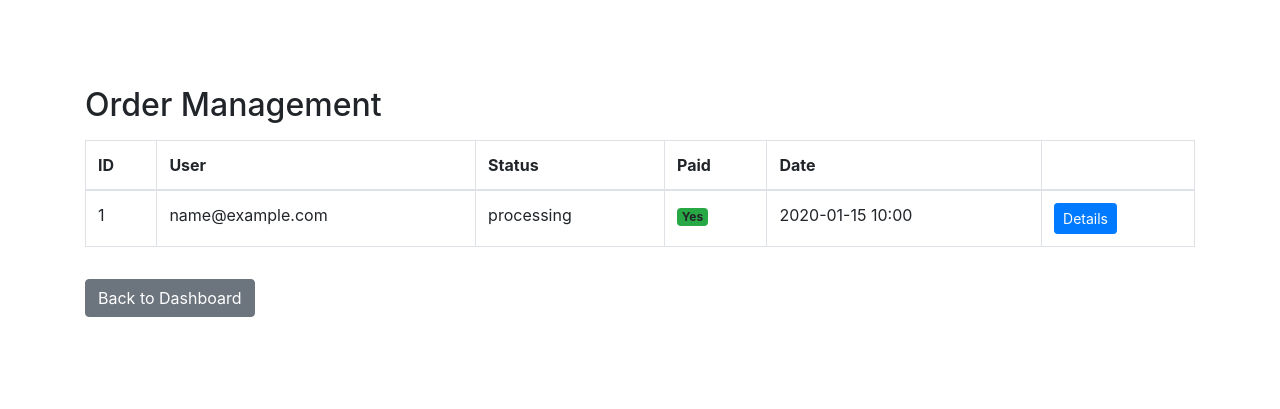
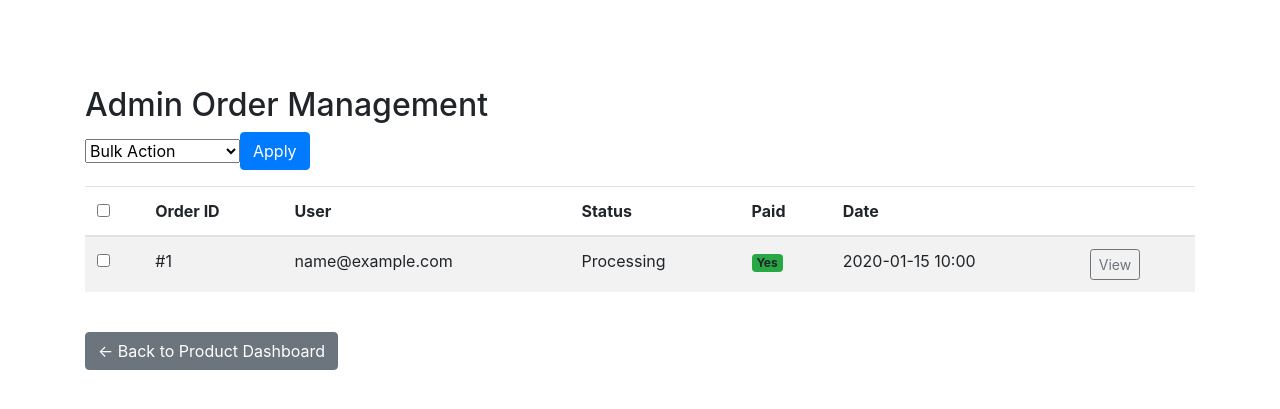
Before and after one commit to Maxcode0101/drift_cult, a Django app: page /store/admin-dashboard/orders/ in a window 1280 px wide. Shown: the part 58-467 px from the top of the page. Run offline with Django 4.2, Linux system fonts and the light colour scheme; a user stored in the database is signed in; tables that the repository leaves empty hold one stand-in row (values such as "Sample post").

Commit message:
Implement bulk order action functionality to bulk update or delete selected orders

```diff
--- a/store/templates/store/admin_order_list.html
+++ b/store/templates/store/admin_order_list.html
@@ -1,11 +1,28 @@
 {% extends "base.html" %}
 {% block content %}
 <div class="container mt-5">
-  <h2>Order Management</h2>
-  <table class="table table-bordered mt-3">
+  <h2>Admin Order Management</h2>
+
+  <form method="post" action="{% url 'bulk_order_action' %}" id="bulk-action-form">
+    {% csrf_token %}
+
+    <div class="d-flex align-items-center mb-3">
+      <select name="action" class="form-select w-auto me-2" required>
+        <option value="" disabled selected>Bulk Action</option>
+        <option value="delete">Delete</option>
+        <option value="processing">Set to Processing</option>
+        <option value="shipped">Set to Shipped</option>
+        <option value="delivered">Set to Delivered</option>
+      </select>
+      <button type="submit" class="btn btn-primary"
+        onclick="return confirmBulkAction()">Apply</button>
+    </div>
+
+    <table class="table table-striped">
       <thead>
         <tr>
-        <th>ID</th>
+          <th><input type="checkbox" id="select-all"></th>
+          <th>Order ID</th>
           <th>User</th>
           <th>Status</th>
           <th>Paid</th>
@@ -16,9 +33,10 @@
       <tbody>
         {% for order in orders %}
         <tr>
-        <td>{{ order.id }}</td>
+          <td><input type="checkbox" name="order_ids" value="{{ order.id }}"></td>
+          <td>#{{ order.id }}</td>
           <td>{{ order.user.email }}</td>
-        <td>{{ order.status }}</td>
+          <td>{{ order.status|title }}</td>
           <td>
             {% if order.is_paid %}
               <span class="badge bg-success">Yes</span>
@@ -27,11 +45,31 @@
             {% endif %}
           </td>
           <td>{{ order.created_at|date:"Y-m-d H:i" }}</td>
-        <td><a href="{% url 'admin_order_detail' order.id %}" class="btn btn-sm btn-primary">Details</a></td>
+          <td>
+            <a href="{% url 'admin_order_detail' order.id %}" class="btn btn-sm btn-outline-secondary">View</a>
+          </td>
         </tr>
         {% endfor %}
       </tbody>
     </table>
-  <a href="{% url 'admin_dashboard' %}" class="btn btn-secondary mt-3">Back to Dashboard</a>
+  </form>
+
+  <a href="{% url 'admin_dashboard' %}" class="btn btn-secondary mt-4">← Back to Product Dashboard</a>
 </div>
+
+<script>
+  document.getElementById('select-all').addEventListener('click', function () {
+    const checkboxes = document.querySelectorAll('input[name="order_ids"]');
+    checkboxes.forEach(cb => cb.checked = this.checked);
+  });
+
+  function confirmBulkAction() {
+    const selected = document.querySelectorAll('input[name="order_ids"]:checked').length;
+    const action = document.querySelector('select[name="action"]').value;
+    if (action === 'delete') {
+      return confirm(`⚠️ WARNING: You are about to DELETE ${selected} orders. This action is irreversible. Continue?`);
+    }
+    return true;
+  }
+</script>
 {% endblock %}
--- a/store/urls.py
+++ b/store/urls.py
@@ -10,6 +10,7 @@ from .views import (
     admin_order_list,
     admin_order_detail,
     admin_order_delete,
+    bulk_order_action,
 )
 
 urlpatterns = [
@@ -22,6 +23,8 @@ urlpatterns = [
     path('remove-from-cart/<int:item_id>/', views.remove_from_cart, name='remove_from_cart'),
     path('update_cart_quantity/<int:item_id>/', views.update_cart_quantity, name='update_cart_quantity'),
     path('orders/<int:order_id>/', views.order_detail, name='order_detail'),
+    path('admin-dashboard/orders/bulk/', bulk_order_action, name='bulk_order_action'),
+
 
     # Admin Dashboard
     path('admin-dashboard/', admin_dashboard, name='admin_dashboard'),
--- a/store/views.py
+++ b/store/views.py
@@ -374,3 +374,28 @@ def admin_order_delete(request, order_id):
         return redirect('admin_order_list')
 
     return render(request, 'store/admin_order_confirm_delete.html', {'order': order})
+
+
+@staff_member_required
+def bulk_order_action(request):
+    if request.method == 'POST':
+        action = request.POST.get('action')
+        selected_ids = request.POST.getlist('order_ids')
+
+        if not selected_ids:
+            messages.warning(request, "No orders selected.")
+            return redirect('admin_order_list')
+
+        orders = Order.objects.filter(id__in=selected_ids)
+
+        if action == 'delete':
+            deleted_count = orders.count()
+            orders.delete()
+            messages.success(request, f"{deleted_count} orders deleted.")
+        elif action in ['processing', 'shipped', 'delivered']:
+            updated = orders.update(status=action)
+            messages.success(request, f"{updated} orders marked as {action}.")
+        else:
+            messages.warning(request, "Invalid bulk action selected.")
+
+    return redirect('admin_order_list')
```
Lines whose indentation alone changed are shown as unchanged.
